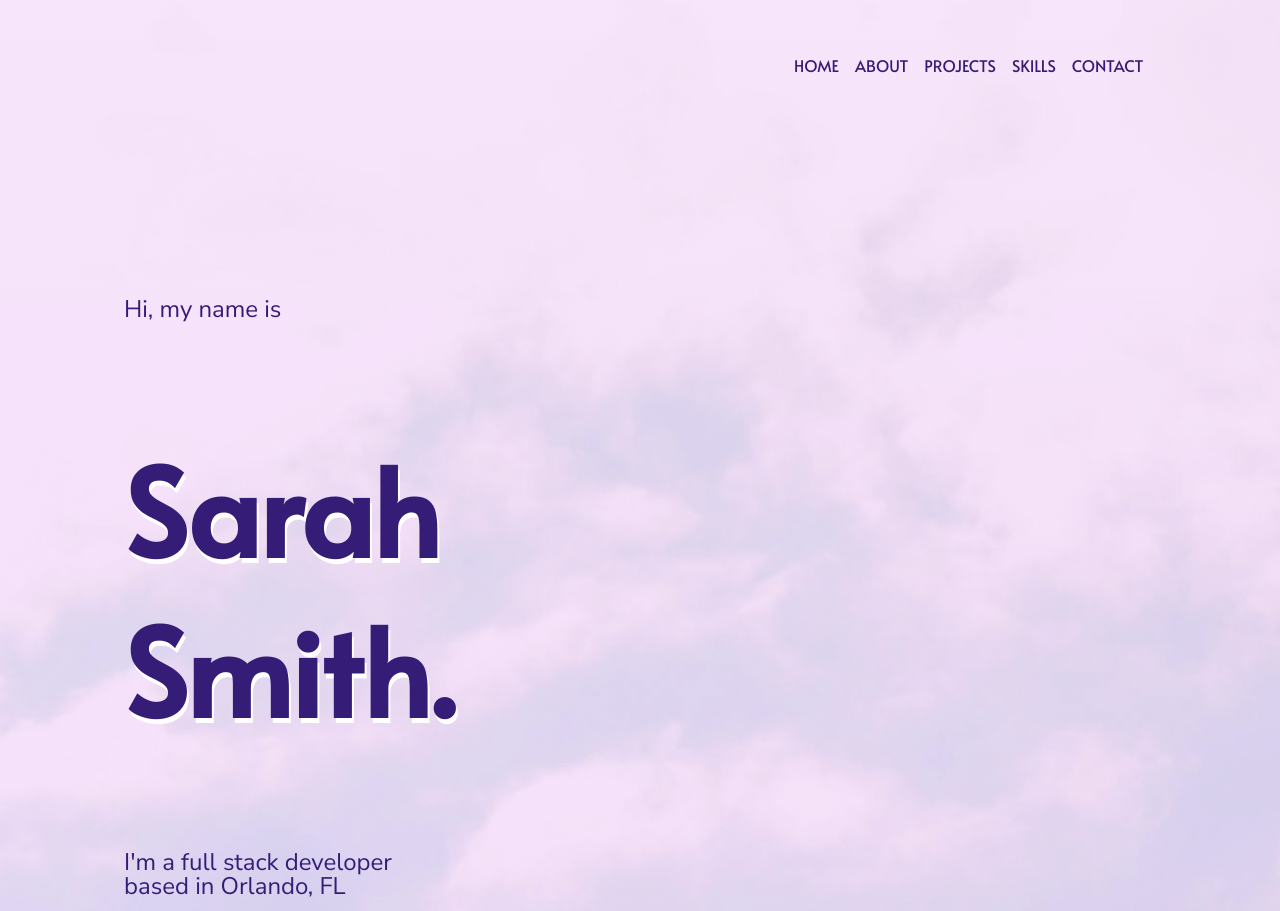
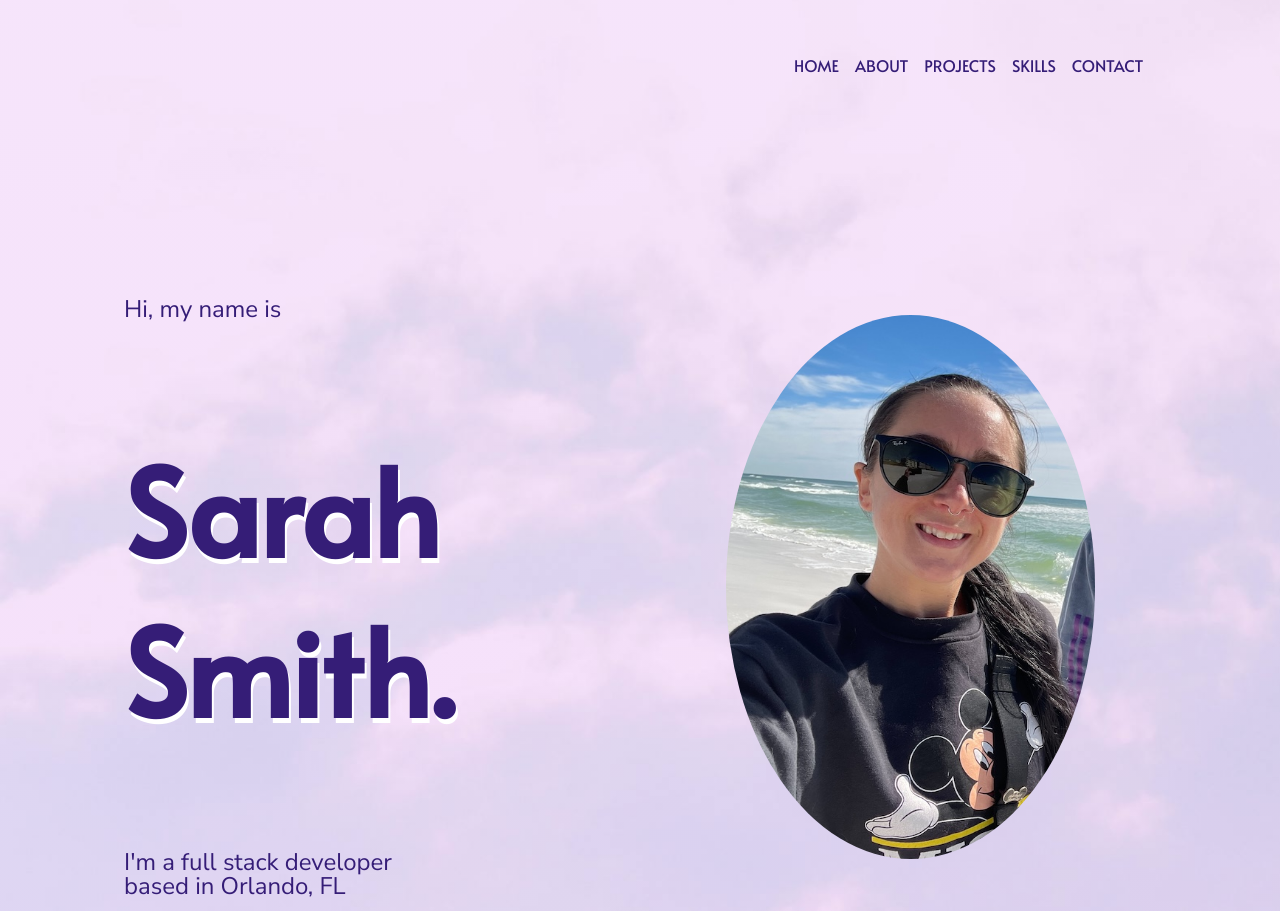
Before and after one commit to sarahlibx/sarah-smith-portolio, a website built with webpack: page index.html in a window 1280 px wide. Shown: the part 119-1030 px from the top of the page. Built offline with nearby package versions, Linux system fonts and the light colour scheme.

Commit message:
Edited image display home description desktop view

```diff
--- a/css/style.css
+++ b/css/style.css
@@ -568,20 +568,26 @@ footer {
     padding: 0.5em;
   }
 
+  .home-wrapper {
+    display: flex;
+    justify-content: space-evenly;
+  }
+
   .home-description {
+    justify-content: center;
     padding-left: 100px;
   }
 
   .about-me-image {
-    display: flex;
     justify-content: center;
+    align-items: center;
+    padding-right: 100px;
   }
 
   .round-image {
-    align-items: center;
     border-radius: 50%;
-    width: 30%;
-    height: auto;
+    width: 75%;
+    height: 75%;
   }
 
   .project-1 {
--- a/index.html
+++ b/index.html
@@ -71,6 +71,7 @@
           </ul>
         </nav>
       </div>
+      <div class="home-wrapper">
       <div class="home-description">
         <p>Hi, my name is</p>
         <h2>Sarah Smith.</h2>
@@ -86,6 +87,7 @@
           alt="Picture of me, Sarah"
         />
       </div>
+    </div>
     </header>
 
     <main>
```
